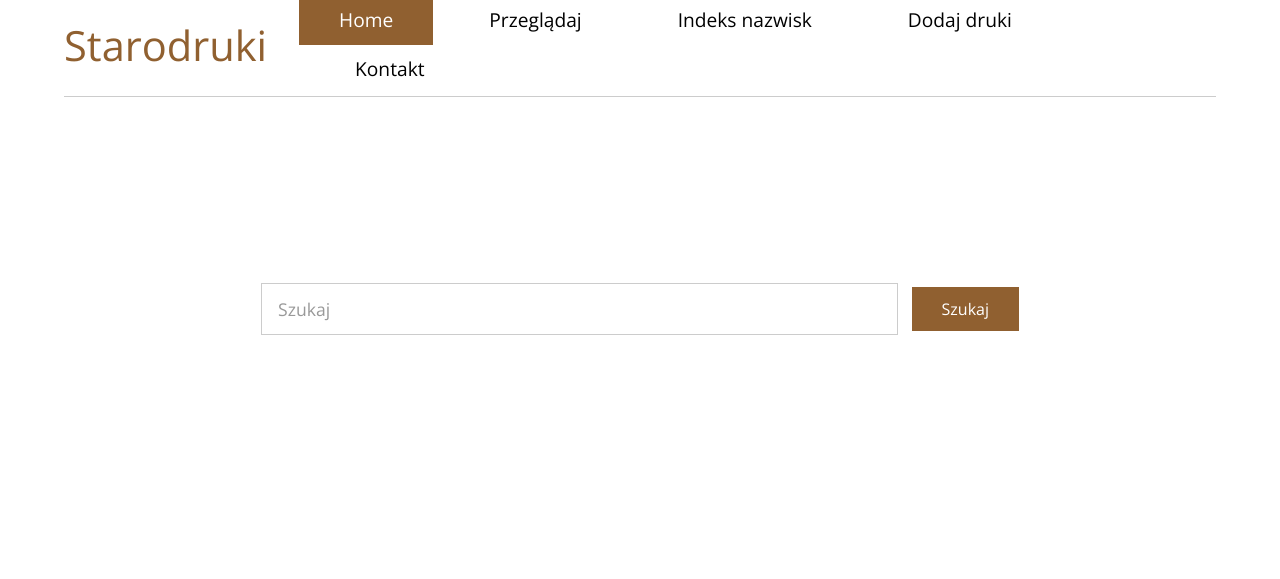
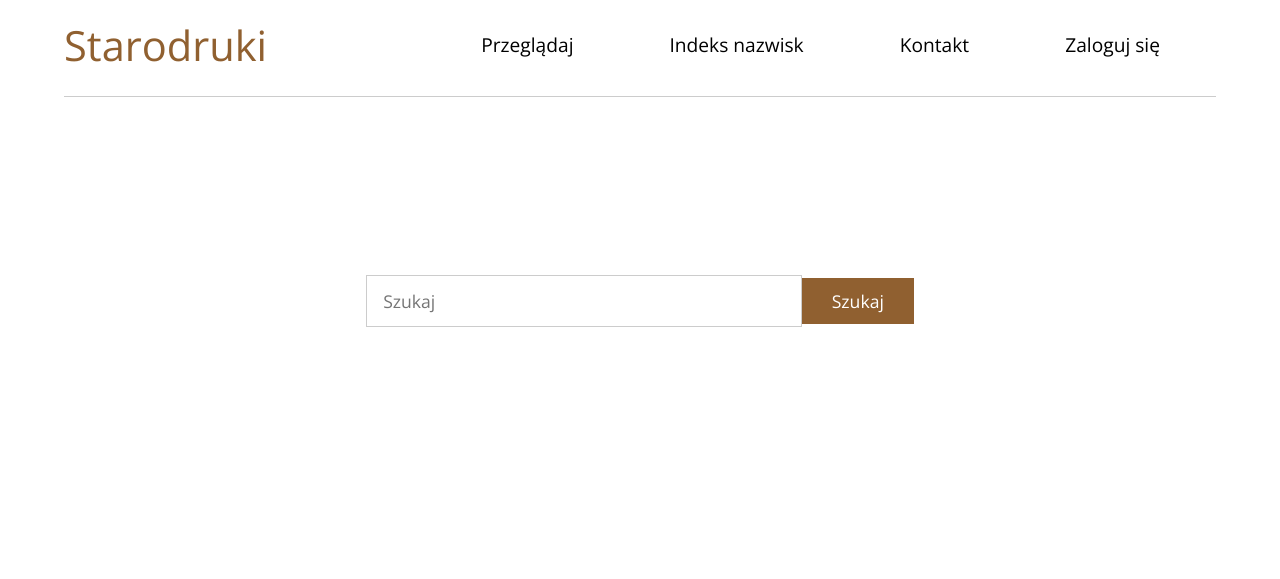
Before and after one commit to CCLab/OK-LAB, a Django app: page / in a window 1280 px wide. Shown: the top 579 px of the page. Run offline with Django 3.2, Linux system fonts and the light colour scheme; some libraries are stand-ins or nearby versions.

Commit message:
login and some models

```diff
--- a/base/static/css/style.css
+++ b/base/static/css/style.css
@@ -83,17 +83,6 @@ h2 { font-size: 2.2rem; }
 
 .brown-text { color: #906030; }
 
-.home-img-container {
-    background-image: url('../img/tm-home-img.jpg');
-    background-size: auto;
-    background-position: center;
-    background-repeat: no-repeat;
-    height: 500px;
-}
-
-.about-img-container { background-image: url('../img/tm-about-img.jpg'); }
-.blog-img-container { background-image: url('../img/tm-blog-img.jpg'); }
-.contact-img-container { background-image: url('../img/tm-contact-img.jpg'); }
 
 .about-img-container,
 .blog-img-container,
@@ -125,22 +114,6 @@ h3 { font-size: 1.65rem; }
 h4 {
     font-size: 1.4rem;
     line-height: 1.6;
-}
-
-.brown-btn {
-    color: white;
-    background-color: #906030;
-    border: none;
-    border-radius: 0px;
-    display: inline-block;
-    padding: 10px 30px;
-}
-
-.brown-btn:hover,
-.brown-btn:focus {
-    background-color: #3F2F2F;
-    color: white;
-    outline: none;
 }
 
 .gray-btn { background-color: #656565; }
@@ -230,13 +203,13 @@ p { line-height: 1.9; }
 
 .aside-r { padding-left: 30px; }
 
-.form-control {
-    border-radius: 0;
-    font-size: 1.1rem;
-    padding: 0.75rem 1rem;
-}
 
-.form-control:focus { border-color: #906030; }
+
+
+
+
+
+
 
 button.link {
     background: none;
@@ -262,16 +235,99 @@ button.index-letter:hover {
     padding-right: 20px;
 }
 
-.search-form-control {
 
+
+
+
+
+
+form {
+    margin: 0 auto;
+    overflow: hidden;
+    padding-top: 20px;
+    display: table-cell;
+    border: 0;
+    width: 100%;
+    text-align: center;
+}
+
+form,
+form input {
+    border-radius: 0;
+    font-size: 1.1rem;
+    padding: 0.75rem 1rem;
+    line-height: 1.5;
+    color: #191919;
+    background-color: #fff;
+    background-image: none;
+}
+
+form input:focus { border-color: #906030; }
+
+form label {
+  min-width: 150px;
+  display: inline-block;
+}
+
+form input {
+  width: 40%;
+  border: 1px solid #ccc;
 }
 
 .input-group-btn {
     padding-left: 15px;
 }
 
+
+form button,
+.brown-btn {
+    border-radius: 0;
+    color: white;
+    background-color: #906030;
+    border: none;
+    border-radius: 0px;
+    display: inline-block;
+    padding: 10px 30px;
+}
+
+form button:hover,
+form button:focus,
+.brown-btn:hover,
+.brown-btn:focus {
+    background-color: #191919;
+    color: white;
+    outline: none;
+}
+
+
+form.login{
+    max-width: 600px;
+    width: 60%;
+}
+
+form.search {
+    position: relative;
+    display: table;
+    border-collapse: separate;
+}
+
+form.search input {
+    display: inline-cell;
+    max-width: 70%;
+    min-width: 60%;
+}
+
+form.search button {
+    display: inline-cell;
+}
+
+
+
+
+
+
+
 .form-description { margin-top: 30px; }
-.default-form { padding-top: 20px; }
 
 .contact-right { padding-left: 30px; }
 .p-small { font-size: 1rem; }
@@ -379,6 +435,27 @@ a.share:hover {
     padding-left: 10px;
     padding-right: 10px;
 }
+
+
+div.logout {
+    padding-top: 20px;
+    text-align: center;
+}
+div.logout h1 {
+    font-size: 36px;
+}
+
+
+.user-info {
+    text-align: center;
+}
+.user-info a {
+    color: #656565;
+}
+.user-info a:hover {
+    color: #222222;
+}
+
 
 
 
--- a/base/templates/menu.html
+++ b/base/templates/menu.html
@@ -12,21 +12,28 @@
 
                 <div class="collapse navbar-toggleable-sm" id="navbar">
                     <ul class="nav navbar-nav">
-                        <li class="nav-item{% if request.resolver_match.url_name == "index" %} active{% endif %}">
-                            <a href="{% url "index" %}" class="nav-link">Home</a>
-                        </li>
                         <li class="nav-item{% if request.resolver_match.url_name == "collection" %} active{% endif %}">
                             <a href="{% url "prints:collection" %}" class="nav-link">Przeglądaj</a>
                         </li>
                         <li class="nav-item{% if request.resolver_match.url_name == "by_name" %} active{% endif %}">
                             <a href="{% url "prints:by_name" %}" class="nav-link">Indeks nazwisk</a>
                         </li>
+                        <li class="nav-item{% if request.resolver_match.url_name == "contact" %} active{% endif %}">
+                            <a href="{% url "contact" %}" class="nav-link">Kontakt</a>
+                        </li>
+                        {% if user.is_authenticated %}
                         <li class="nav-item{% if request.resolver_match.url_name == "add" %} active{% endif %}">
-                            <a href="{% url "prints:add" %}" class="nav-link">Dodaj druki</a>
+                            <a href="{% url "management:add" %}" class="nav-link">Dodaj druki</a>
                         </li>
-                        <li class="nav-item{% if request.resolver_match.url_name == "contact" %} active{% endif %}">
-                        <a href="{% url "contact" %}" class="nav-link">Kontakt</a>
+                        <li class="nav-item user-info">
+                            <span>({{ user.username }})<br /></span>
+                            <a href="{% url "logout" %}">Wyloguj</a>
                         </li>
+                        {% else %}
+                        <li class="nav-item{% if request.resolver_match.url_name == "login" %} active{% endif %}">
+                            <a href="{% url "login" %}" class="nav-link">Zaloguj się</a>
+                        </li>
+                        {% endif %}
                     </ul>
                 </div>
             </nav>
--- a/base/urls.py
+++ b/base/urls.py
@@ -4,11 +4,16 @@ import os
 
 from django.conf.urls import url
 from django.conf import settings
+from django.contrib.auth.views import login, logout
+from django.shortcuts import redirect
+
 from . import views
-from glob import glob
 
 urlpatterns = [
     url(r'^$', views.home, name='index'),
+    url(r'^login/$', login, {'template_name': 'login.html'}, name='login'),
+    url(r'^logout/$', logout, {'template_name': 'logout.html'}, name='logout'),
+
 ]
 
 urlpatterns += [url(r'^{}/$'.format(name), views.static_site(file), name=name)
--- a/old_prints/settings.py
+++ b/old_prints/settings.py
@@ -31,7 +31,7 @@ ALLOWED_HOSTS = []
 # Application definition
 
 INSTALLED_APPS = [
-    'management'
+    'management',
     'prints',
     'base',
     'django.contrib.admin',
@@ -127,6 +127,9 @@ STATIC_ROOT = os.path.join(BASE_DIR, 'static')
 STATIC_SITES = {template.split('.html')[0]: os.path.join('static_sites', template)
                 for template in os.listdir(os.path.join(BASE_DIR, 'base', 'templates', 'static_sites'))}
 
+
+LOGIN_URL = '/login/'
+
 try:
     from local_settings import *
 except:
--- a/prints/templates/search.html
+++ b/prints/templates/search.html
@@ -6,13 +6,9 @@
 <div class="row search-section">
     <div class="col-lg-2"></div>
     <div class="col-lg-8">
-        <form action="/" method="post" class="default-form">
-            <div class="input-group">
-                <input type="text" id="search" name="search" class="form-control search-form-control" placeholder="Szukaj"/>
-                <span class="input-group-btn">
-                    <button type="submit" class="btn brown-btn">Szukaj</button>
-                </span>
-            </div>
+        <form action="/" method="post" class="search">
+                <input type="text" id="search" name="search" placeholder="Szukaj"/>
+                <button type="submit">Szukaj</button>
         </form>
     </div>
     <div class="col-lg-2"></div>
```
Also changed, not shown: base/templates/login.html (added, +19 -0 lines), base/templates/logout.html (added, +11 -0 lines), management/views.py (+6 -1 lines), prints/models.py (+25 -1 lines).
